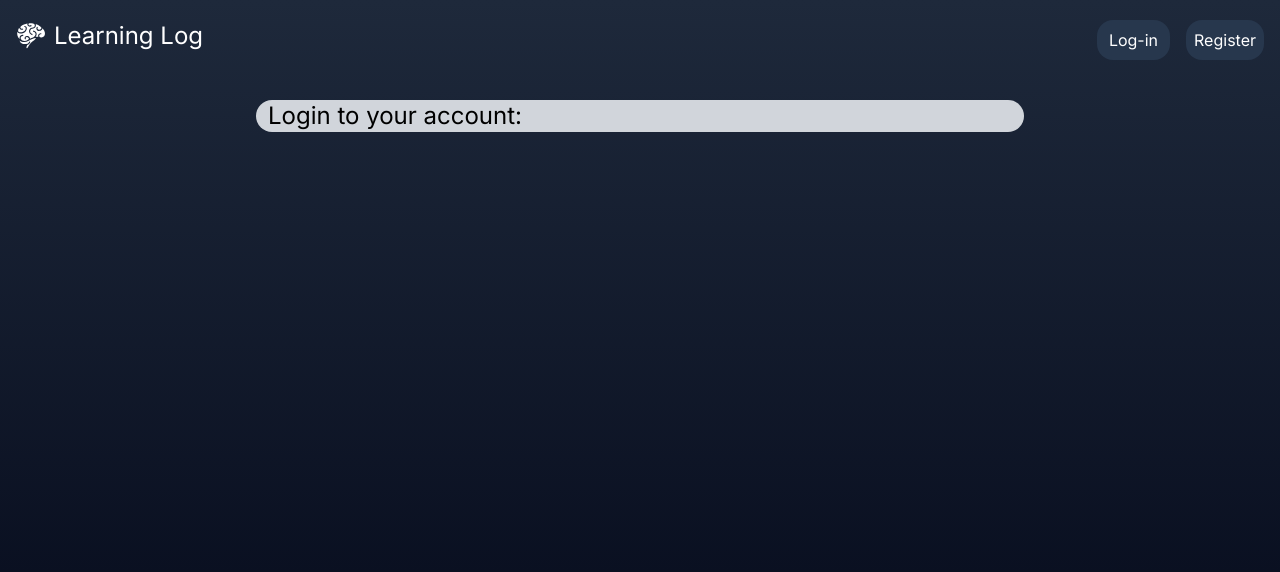
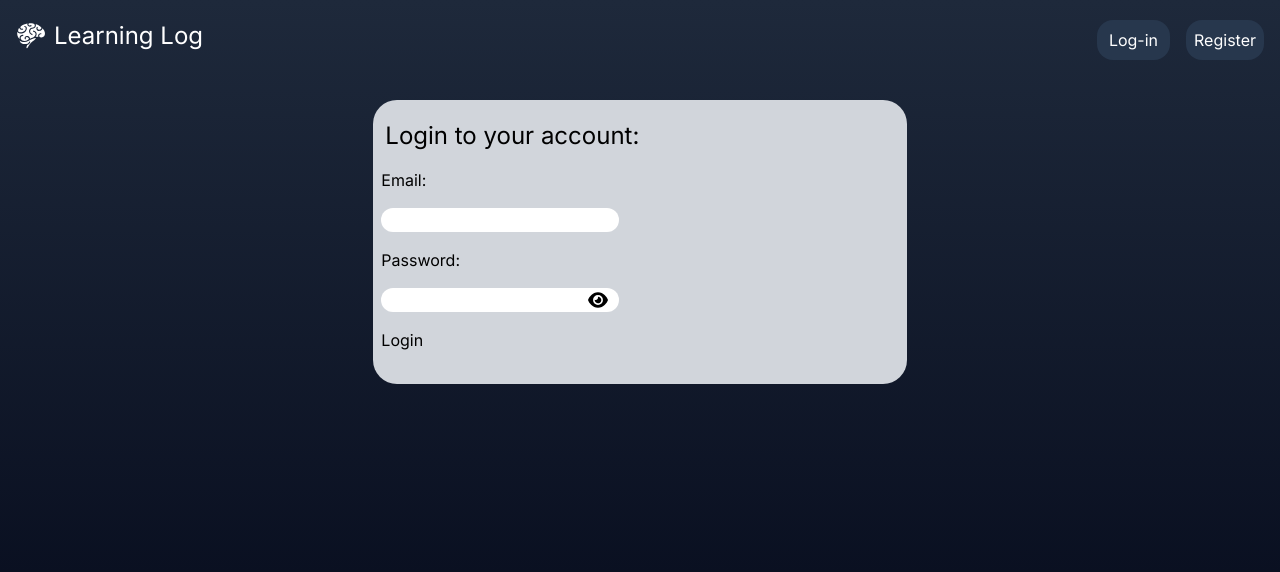
Before and after one commit to TawfiqMouinet/Memento-Learning-Log, a Next.js app: page /login in a window 1280 px wide. Shown: the top 572 px of the page. Built offline with nearby package versions, Linux system fonts and the light colour scheme.

Commit message:
Fixed Error

```diff
--- a/app/layout.js
+++ b/app/layout.js
@@ -1,17 +1,18 @@
-import './globals.css'
-import { Inter } from 'next/font/google'
+import "./globals.css";
+import { Inter } from "next/font/google";
+import Header from "./components/header";
 
-const inter = Inter({ subsets: ['latin'] })
-
-export const metadata = {
-  title: 'Create Next App',
-  description: 'Generated by create next app',
-}
+const inter = Inter({ subsets: ["latin"] });
 
 export default function RootLayout({ children }) {
   return (
     <html lang="en">
-      <body className={inter.className}>{children}</body>
+      <body className={inter.className}>
+        <div className="bg-gradient-to-b from-slate-800 to-slate-950 h-screen">
+          <Header />
+          {children}
+        </div>
+      </body>
     </html>
-  )
+  );
 }
--- a/app/login/loading.js
+++ b/app/login/loading.js
@@ -1,9 +1,9 @@
 export default function Loading() {
   return (
-    <div class="w-full h-full flex items-center justify-center">
+    <div class="h-screen grid place-items-center bg-gradient-to-b from-slate-800 to-slate-900">
       <svg
         aria-hidden="true"
-        class="w-20 h-20 text-white text-center animate-spin dark:text-gray-600 fill-slate-900"
+        class="w-20 h-20 text-slate-400 text-center animate-spin dark:text-slate-400 fill-slate-800"
         viewBox="0 0 100 101"
         fill="none"
         xmlns="http://www.w3.org/2000/svg"
--- a/app/login/page.js
+++ b/app/login/page.js
@@ -1,13 +1,58 @@
+"use client";
 import Header from "../components/header";
 import Loading from "./loading";
+import { library } from "@fortawesome/fontawesome-svg-core";
+import { faEye, faEyeSlash } from "@fortawesome/free-solid-svg-icons";
+import { FontAwesomeIcon } from "@fortawesome/react-fontawesome";
+import { createClient } from "@supabase/supabase-js";
+import { Suspense, useState } from "react";
+library.add(faEye, faEyeSlash);
 
 export default function Login() {
+  const [email, setEmail] = useState("");
+  const [password, setPassword] = useState("");
+  const [show, setShow] = useState(false);
+
+  const handleLogIn = async () => {
+    const { data, error } = await supabase.auth.signInWithPassword({
+      email: email,
+      password: password,
+    });
+  };
+
   return (
-    <main className="bg-gradient-to-b from-slate-800 to-slate-950 h-screen text-black">
-      <Header />
-      <div className="bg-gray-300 mx-64 text-black rounded-3xl">
-        <h1 className="text-2xl pl-3">Login to your account:</h1>
-      </div>
+    <main className="text-black flex flex-col my-auto items-center">
+      <Suspense fallback={<Loading />}>
+        <div className="bg-gray-300 w-5/12 text-black rounded-3xl space-x-2 space-y-4 pt-5 pb-8">
+          <h1 className="text-2xl pl-3">Login to your account:</h1>
+          <label htmlFor="email" className="block">
+            Email:
+          </label>
+          <input
+            type="text"
+            name="email"
+            onChange={(e) => setEmail(e.target.value)}
+            className="pl-1 rounded-xl"
+          />
+          <label htmlFor="password" className="block">
+            Password:
+          </label>
+          <div className="relative">
+            <input
+              type={show ? "text" : "password"}
+              name="password"
+              onChange={(e) => setPassword(e.target.value)}
+              className="pl-1 rounded-xl"
+            />
+            <FontAwesomeIcon
+              icon={show ? "eye-slash" : "eye"}
+              className="scale-110 inline absolute left-52 inset-y-1 cursor-pointer"
+              onClick={() => setShow(!show)}
+            />
+          </div>
+          <button type="button">Login</button>
+        </div>
+      </Suspense>
     </main>
   );
 }
--- a/app/page.js
+++ b/app/page.js
@@ -5,8 +5,7 @@ import Header from "./components/header";
 
 export default function Home() {
   return (
-    <main className="bg-gradient-to-b from-slate-800 to-slate-950 h-screen text-black">
-      <Header />
+    <main className="bg-inherit text-black">
       <section className="border flex-col bg-gray-300 mx-10 pb-5 rounded-xl">
         <h1 className=" text-6xl pt-8 pb-6 pl-5 pr-12">Track your learning.</h1>
         <p className="text-2xl pb-5 pl-10 pr-5 ">
--- a/app/signup/page.js
+++ b/app/signup/page.js
@@ -30,9 +30,8 @@ export default function SignUp() {
   };
 
   return (
-    <main className="bg-gradient-to-b from-slate-800 to-slate-950 h-screen text-black">
+    <main className="text-black">
       <Suspense fallback={<Loading />}>
-        <Header />
         <div className="bg-gray-300 mx-64  flex flex-col items-center justify-center text-black rounded-3xl space-y-4">
           <h1 className="text-2xl  pl-3">Create your account:</h1>
           <form className="flex flex-col space-y-4 ">
```
